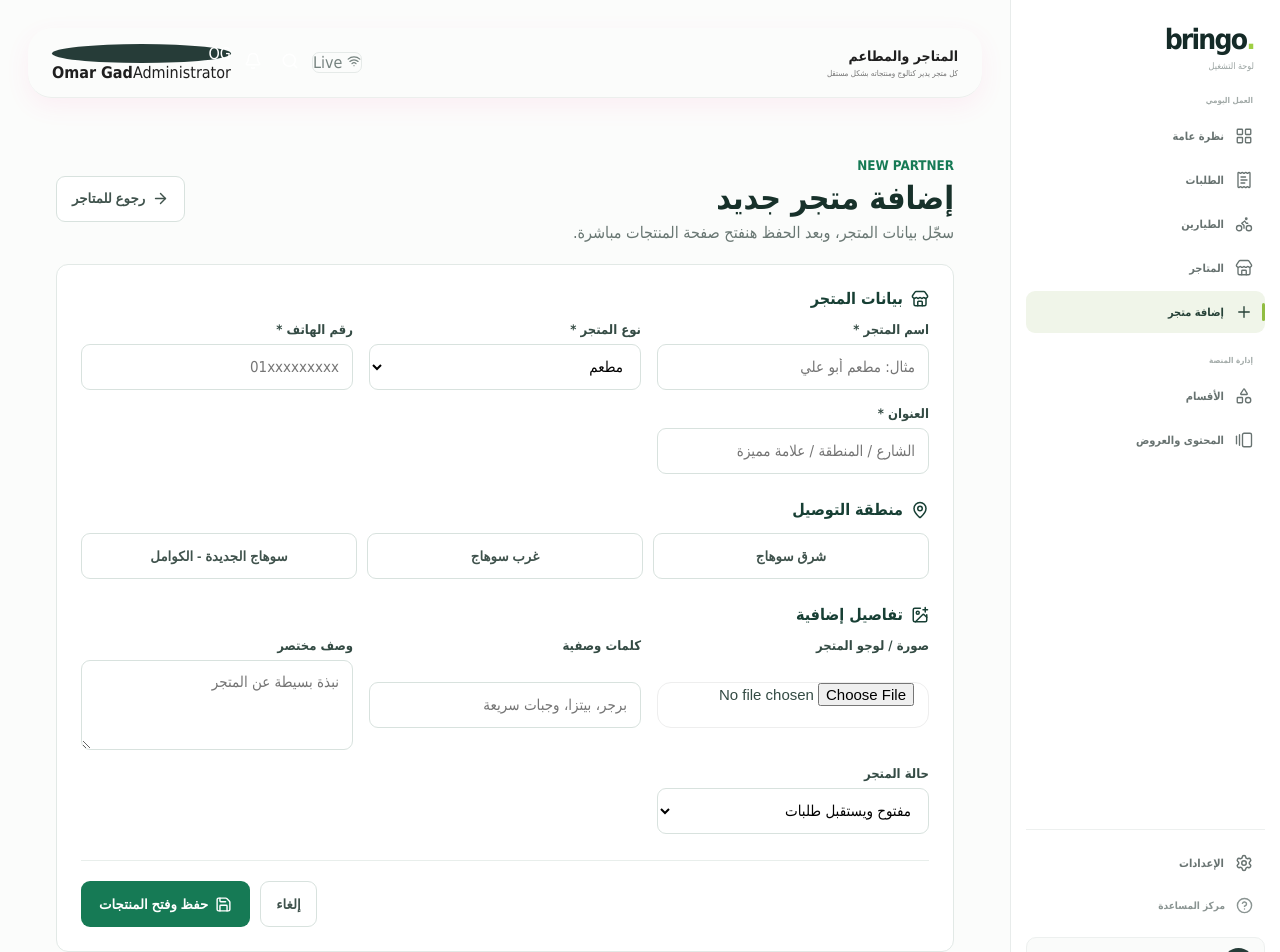
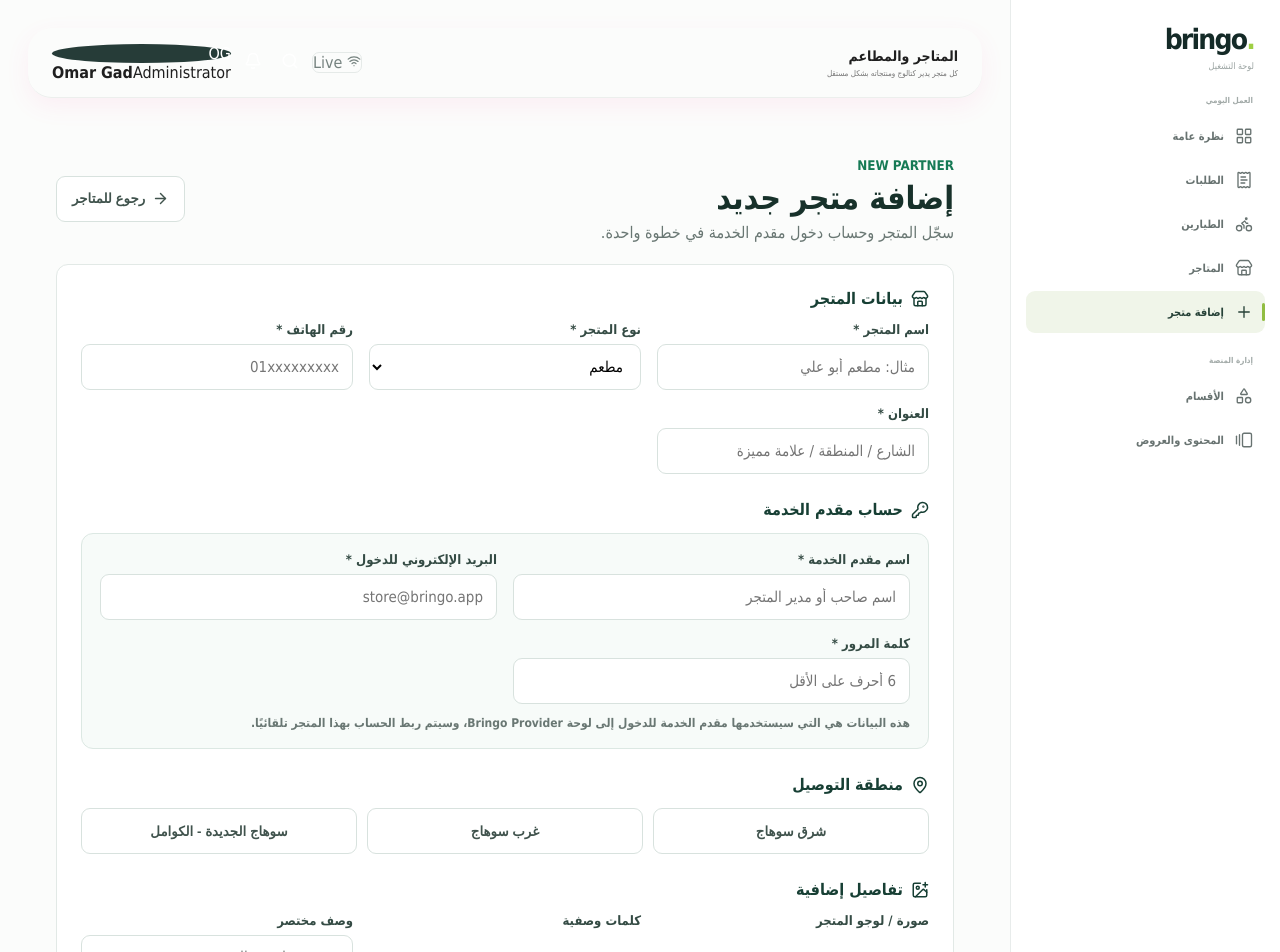
Before and after one commit to omargadelkareem/bringo-admin-panel, a React (Vite) app: page /stores/new in a window 1280 px wide. Shown: the top 952 px of the page. Built offline with nearby package versions, Linux system fonts and the light colour scheme.

Commit message:
Restore provider login creation when adding stores

```diff
--- a/src/pages/AddStorePage.jsx
+++ b/src/pages/AddStorePage.jsx
@@ -1,7 +1,7 @@
 import { useState } from "react";
 import { useNavigate } from "react-router-dom";
 import { push, ref, set } from "firebase/database";
-import { ArrowRight, ImagePlus, MapPin, Save, Store } from "lucide-react";
+import { ArrowRight, ImagePlus, KeyRound, MapPin, Save, Store } from "lucide-react";
 import { db } from "../firebase";
 import "../admin-v2.css";
 
@@ -33,6 +33,9 @@ const emptyForm = {
   tags: "",
   description: "",
   isOpen: true,
+  providerName: "",
+  providerEmail: "",
+  providerPassword: "",
 };
 
 export default function AddStorePage() {
@@ -57,16 +60,24 @@ export default function AddStorePage() {
   const submit = async (event) => {
     event.preventDefault();
     setError("");
+    const email = form.providerEmail.trim().toLowerCase();
+    const password = form.providerPassword.trim();
     if (!form.name.trim()) return setError("اكتب اسم المتجر");
     if (!form.phone.trim()) return setError("اكتب رقم هاتف المتجر");
     if (!form.address.trim()) return setError("اكتب عنوان المتجر");
     if (!form.deliveryZoneId) return setError("حدد منطقة توصيل المتجر");
+    if (!form.providerName.trim()) return setError("اكتب اسم مقدم الخدمة");
+    if (!email || !email.includes("@")) return setError("اكتب بريد دخول صحيح لمقدم الخدمة");
+    if (password.length < 6) return setError("كلمة المرور يجب ألا تقل عن 6 أحرف");
 
     try {
       setSaving(true);
       const storeRef = push(ref(db, "stores"));
       const id = storeRef.key;
+      const providerRef = push(ref(db, "providerUsers"));
+      const providerId = providerRef.key;
       const now = Date.now();
+
       await set(storeRef, {
         id,
         name: form.name.trim(),
@@ -80,13 +91,30 @@ export default function AddStorePage() {
         description: form.description.trim(),
         isOpen: form.isOpen,
         acceptsOrders: form.isOpen,
+        isActive: true,
+        providerId,
+        providerEmail: email,
         createdAt: now,
         updatedAt: now,
       });
+
+      await set(providerRef, {
+        id: providerId,
+        storeId: id,
+        name: form.providerName.trim(),
+        email,
+        password,
+        phone: form.phone.trim(),
+        role: "provider",
+        isActive: true,
+        createdAt: now,
+        updatedAt: now,
+      });
+
       navigate(`/stores/${id}/products`);
     } catch (e) {
       console.error("Add store error:", e);
-      setError(`تعذر إضافة المتجر${e?.code ? ` (${e.code})` : ""}`);
+      setError(`تعذر إضافة المتجر أو حساب مقدم الخدمة${e?.code ? ` (${e.code})` : ""}`);
     } finally {
       setSaving(false);
     }
@@ -98,7 +126,7 @@ export default function AddStorePage() {
         <div>
           <small style={{ color: "#167a55", fontWeight: 900 }}>NEW PARTNER</small>
           <h1 style={{ margin: "5px 0 6px", color: "#17312a" }}>إضافة متجر جديد</h1>
-          <p style={{ margin: 0, color: "#697773" }}>سجّل بيانات المتجر، وبعد الحفظ هنفتح صفحة المنتجات مباشرة.</p>
+          <p style={{ margin: 0, color: "#697773" }}>سجّل المتجر وحساب دخول مقدم الخدمة في خطوة واحدة.</p>
         </div>
         <button type="button" onClick={() => navigate("/stores")} style={secondaryButton}><ArrowRight size={17}/> رجوع للمتاجر</button>
       </div>
@@ -110,6 +138,16 @@ export default function AddStorePage() {
           <Field label="نوع المتجر *"><select style={inputStyle} value={form.type} onChange={(e) => change("type", e.target.value)}>{Object.entries(types).map(([id, name]) => <option key={id} value={id}>{name}</option>)}</select></Field>
           <Field label="رقم الهاتف *"><input style={inputStyle} value={form.phone} onChange={(e) => change("phone", e.target.value)} placeholder="01xxxxxxxxx" /></Field>
           <Field label="العنوان *"><input style={inputStyle} value={form.address} onChange={(e) => change("address", e.target.value)} placeholder="الشارع / المنطقة / علامة مميزة" /></Field>
+        </div>
+
+        <div style={{ ...sectionTitle, marginTop: 26 }}><KeyRound size={18}/> حساب مقدم الخدمة</div>
+        <div style={{ padding: 18, border: "1px solid #dce8e3", borderRadius: 12, background: "#f7fbf9" }}>
+          <div style={gridStyle}>
+            <Field label="اسم مقدم الخدمة *"><input style={inputStyle} value={form.providerName} onChange={(e) => change("providerName", e.target.value)} placeholder="اسم صاحب أو مدير المتجر" /></Field>
+            <Field label="البريد الإلكتروني للدخول *"><input type="email" autoComplete="off" style={inputStyle} value={form.providerEmail} onChange={(e) => change("providerEmail", e.target.value)} placeholder="store@bringo.app" /></Field>
+            <Field label="كلمة المرور *"><input type="text" autoComplete="off" style={inputStyle} value={form.providerPassword} onChange={(e) => change("providerPassword", e.target.value)} placeholder="6 أحرف على الأقل" /></Field>
+          </div>
+          <p style={{ margin: "12px 0 0", color: "#697773", fontSize: 12, fontWeight: 700 }}>هذه البيانات هي التي سيستخدمها مقدم الخدمة للدخول إلى لوحة Bringo Provider، وسيتم ربط الحساب بهذا المتجر تلقائيًا.</p>
         </div>
 
         <div style={{ ...sectionTitle, marginTop: 26 }}><MapPin size={18}/> منطقة التوصيل</div>
@@ -132,7 +170,7 @@ export default function AddStorePage() {
 
         <div style={{ display: "flex", justifyContent: "flex-end", gap: 10, marginTop: 26, paddingTop: 20, borderTop: "1px solid #e8eeeb" }}>
           <button type="button" onClick={() => navigate("/stores")} style={secondaryButton}>إلغاء</button>
-          <button type="submit" disabled={saving} style={{ ...primaryButton, opacity: saving ? .65 : 1 }}><Save size={17}/>{saving ? "جاري إضافة المتجر..." : "حفظ وفتح المنتجات"}</button>
+          <button type="submit" disabled={saving} style={{ ...primaryButton, opacity: saving ? .65 : 1 }}><Save size={17}/>{saving ? "جاري إنشاء المتجر والحساب..." : "حفظ المتجر وإنشاء الحساب"}</button>
         </div>
       </form>
     </div>
```
